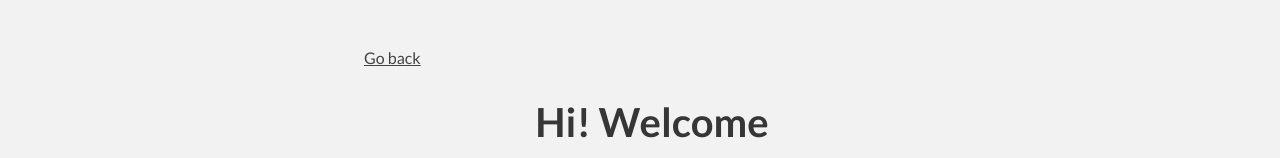
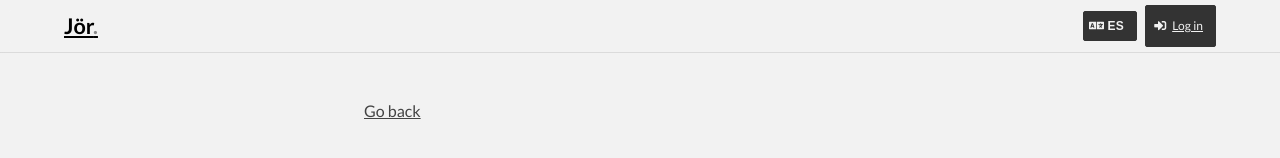
Before and after one commit to gioudi/portfolio, a Vue app in the folder client/: page /login in a window 1280 px wide. Shown: the top 158 px of the page. Built offline with nearby package versions, Linux system fonts and the light colour scheme; no server answers.

Commit message:
feat(JOR-009): global nav with language CTA and logout button

```diff
--- a/client/src/App.vue
+++ b/client/src/App.vue
@@ -1,3 +1,80 @@
 <template>
+  <nav class="app-nav" role="navigation" aria-label="main navigation">
+    <div class="container app-nav__inner">
+      <router-link to="/" class="app-nav__brand has-text-weight-bold">
+        Jör<span class="app-nav__brand-dot">.</span>
+      </router-link>
+
+      <div class="app-nav__actions">
+        <LanguageToggleButtonC />
+        <template v-if="authStore.loggedIn">
+          <router-link to="/create-project" class="button is-small">
+            {{ t("nav.createProject") }}
+          </router-link>
+          <button class="button is-small is-outlined" @click="logout">
+            <span class="icon"><i class="fas fa-sign-out-alt"></i></span>
+            <span>{{ t("nav.logout") }}</span>
+          </button>
+        </template>
+        <router-link v-else to="/login" class="button is-small is-outlined">
+          <span class="icon"><i class="fas fa-sign-in-alt"></i></span>
+          <span>{{ t("nav.login") }}</span>
+        </router-link>
+      </div>
+    </div>
+  </nav>
   <router-view />
 </template>
+
+<script setup lang="ts">
+import { useI18n } from "vue-i18n";
+import { useRouter } from "vue-router";
+import LanguageToggleButtonC from "@/components/LanguageToggleButtonC.vue";
+import { useAuthStore } from "@/store/auth";
+
+const { t } = useI18n();
+const router = useRouter();
+const authStore = useAuthStore();
+
+const logout = () => {
+  authStore.logout();
+  router.push("/");
+};
+</script>
+
+<style scoped lang="scss">
+.app-nav {
+  position: sticky;
+  top: 0;
+  z-index: 100;
+  background-color: rgba(242, 242, 242, 0.92);
+  backdrop-filter: blur(6px);
+  border-bottom: 1px solid rgba(51, 51, 51, 0.12);
+}
+
+.app-nav__inner {
+  display: flex;
+  align-items: center;
+  justify-content: space-between;
+  min-height: 3.25rem;
+}
+
+.app-nav__brand {
+  font-size: 1.35rem;
+  color: #000;
+
+  &:hover {
+    text-decoration: none;
+  }
+}
+
+.app-nav__brand-dot {
+  color: rgba(51, 51, 51, 0.55);
+}
+
+.app-nav__actions {
+  display: flex;
+  align-items: center;
+  gap: 0.5rem;
+}
+</style>
--- a/client/src/components/LanguageToggleButtonC.vue
+++ b/client/src/components/LanguageToggleButtonC.vue
@@ -1,13 +1,22 @@
 <template>
-  <button @click="toggleLanguage" class="language-toggle-button">
-    <span class="icon">
-      <i v-if="currentLanguage === 'en'" class="fas fa-flag-usa"></i>
-      <i v-else class="fas fa-flag"></i>
+  <button
+    @click="toggleLanguage"
+    class="language-toggle-button button is-small"
+    :title="
+      currentLanguage === 'en' ? 'Switch to Español' : 'Cambiar a English'
+    "
+  >
+    <span class="icon-text">
+      <span class="icon">
+        <i v-if="currentLanguage === 'en'" class="fas fa-language"></i>
+        <i v-else class="fas fa-language"></i>
+      </span>
+      <span>{{ currentLanguage === "en" ? "ES" : "EN" }}</span>
     </span>
   </button>
 </template>
 
-<script setup>
+<script setup lang="ts">
 import { computed } from "vue";
 import { useI18n } from "vue-i18n";
 import { useLanguageStore } from "../store/language";
@@ -15,32 +24,22 @@ import { useLanguageStore } from "../store/language";
 const i18n = useI18n();
 const languageStore = useLanguageStore();
 
-const currentLanguage = computed(() => languageStore.currentLanguage);
+const currentLanguage = computed(() => languageStore.currentLanguage as string);
 
 const toggleLanguage = () => {
   const newLanguage = currentLanguage.value === "en" ? "es" : "en";
   languageStore.setCurrentLanguage(newLanguage);
   i18n.locale.value = newLanguage;
+  localStorage.setItem("locale", newLanguage);
+  document.documentElement.setAttribute("lang", newLanguage);
 };
 </script>
 
 <style scoped lang="scss">
 .language-toggle-button {
-  position: fixed;
-  top: 20px;
-  right: 20px;
-  background: transparent;
-  border: none;
-  cursor: pointer;
-
-  .icon {
-    font-size: 1.5rem;
-    color: #333; // Adjust the color based on your design
-    transition: color 0.3s ease-in-out;
-  }
-
-  &:hover .icon {
-    color: #ff9800; // Change the color on hover
+  .icon-text {
+    font-weight: 700;
+    letter-spacing: 0.03em;
   }
 }
 </style>
```
